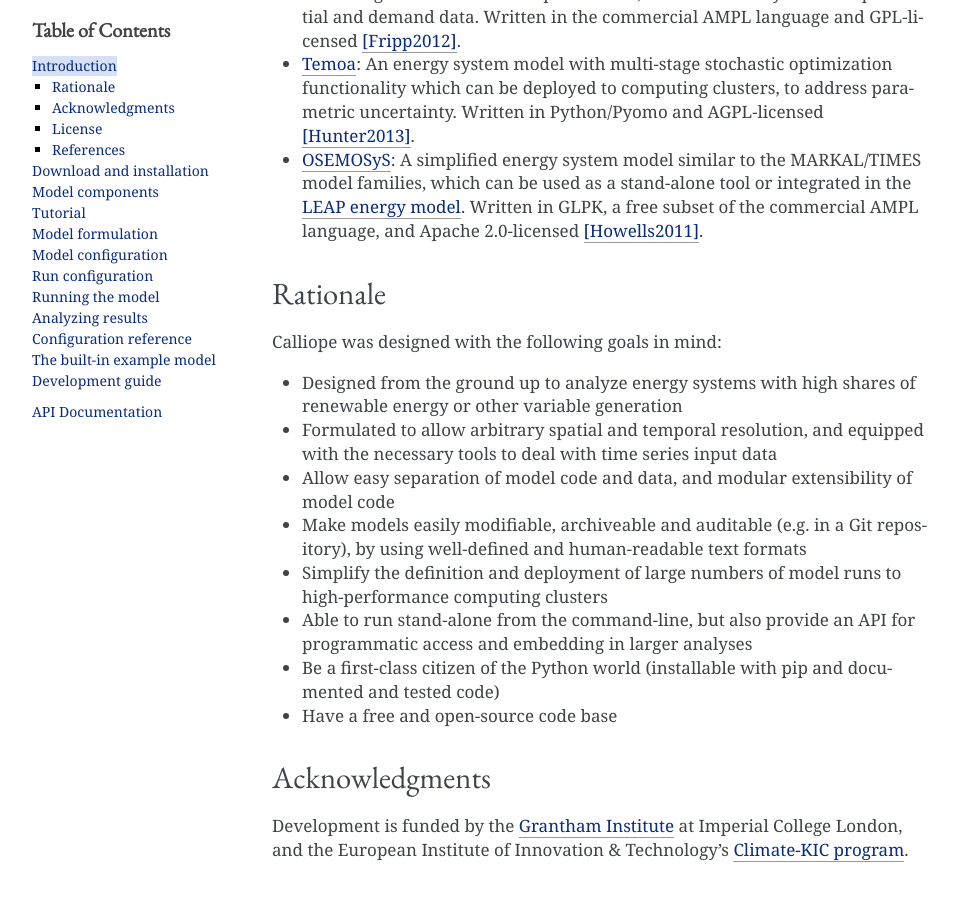
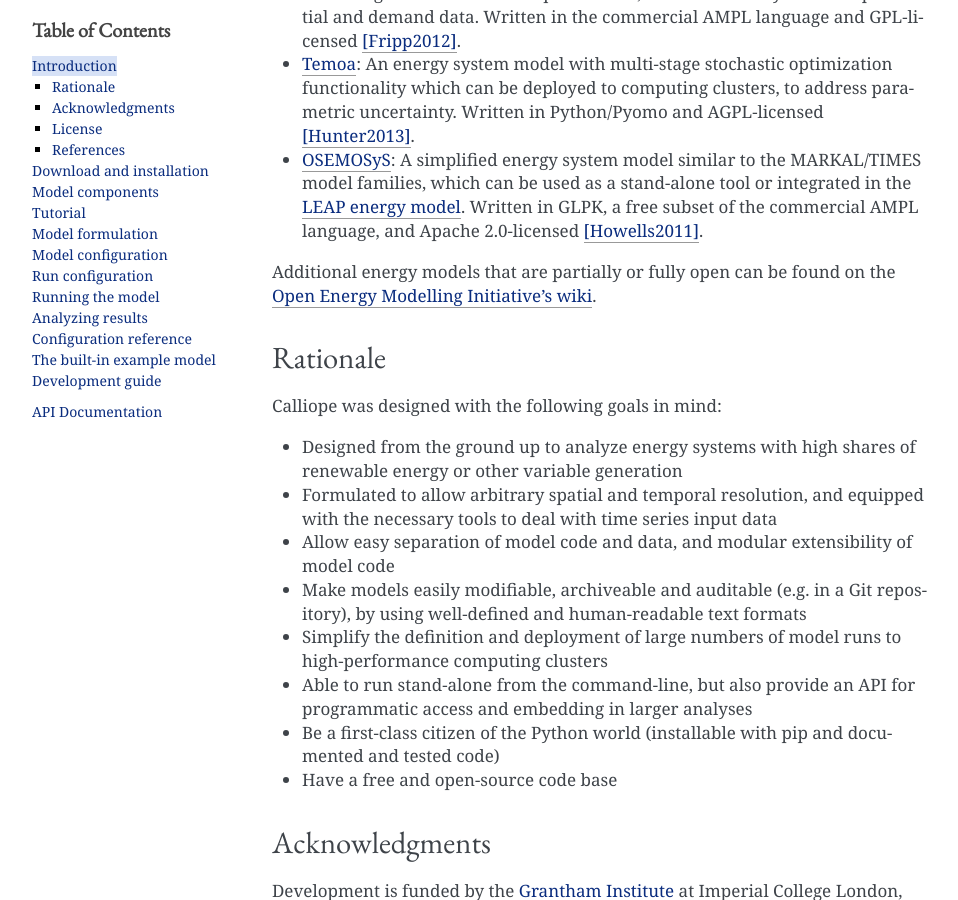
Before and after one commit to calliope-project/calliope, a Sphinx documentation site: the page built from doc/user/introduction.rst, in a window 1280 px wide and 900 px high, scrolled down 527 px. Shown: the whole window, without its empty margins (148-1106 px from the left). Built offline with Sphinx 7.4.7, drawn with Linux system fonts in a browser that asks for light colours; pages that are not in the unit, such as notebooks, are missing from menus.

Commit message:
Add openmod-initiative link to docs

```diff
--- a/doc/user/introduction.rst
+++ b/doc/user/introduction.rst
@@ -12,6 +12,8 @@
 * `SWITCH <http://switch-model.org/>`_: A power system model focused on renewables integration, using multi-stage stochastic linear optimization, as well as hourly resource potential and demand data. Written in the commercial AMPL language and GPL-licensed [Fripp2012]_.
 * `Temoa <http://temoaproject.org/>`_: An energy system model with multi-stage stochastic optimization functionality which can be deployed to computing clusters, to address parametric uncertainty. Written in Python/Pyomo and AGPL-licensed [Hunter2013]_.
 * `OSEMOSyS <http://www.osemosys.org/>`_: A simplified energy system model similar to the MARKAL/TIMES model families, which can be used as a stand-alone tool or integrated in the `LEAP energy model <http://www.energycommunity.org/LEAP/>`_. Written in GLPK, a free subset of the commercial AMPL language, and Apache 2.0-licensed [Howells2011]_.
+
+Additional energy models that are partially or fully open can be found on the `Open Energy Modelling Initiative's wiki <http://wiki.openmod-initiative.org/wiki/Model_fact_sheets>`_.
 
 .. _rationale:
 
```
